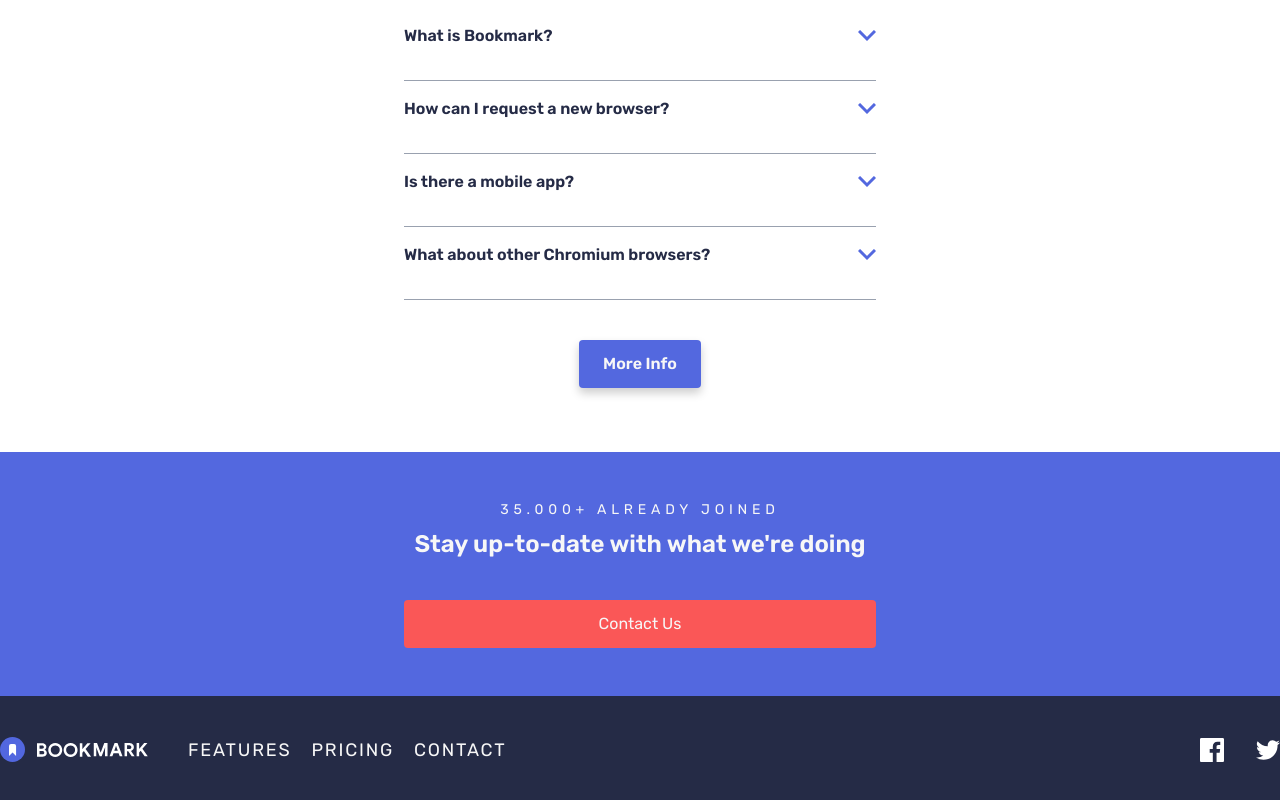
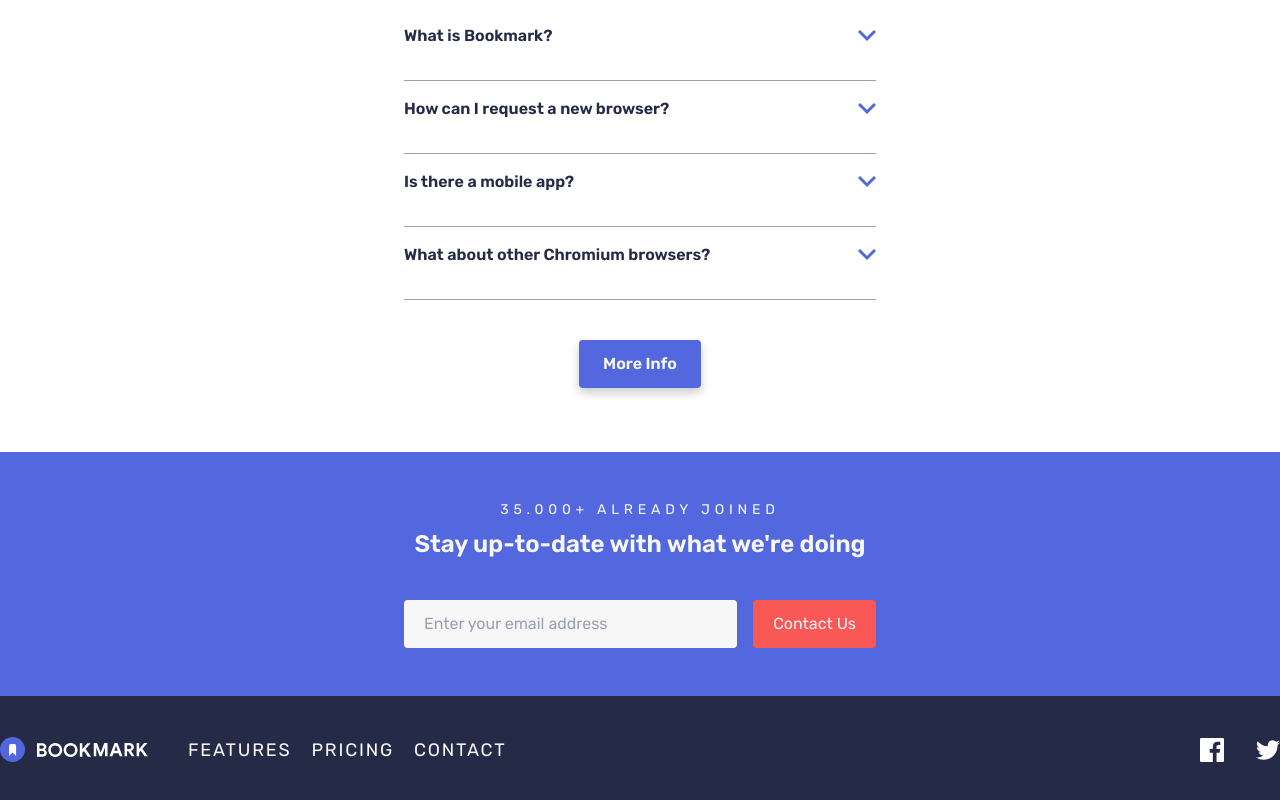
Before and after one commit to jayl-ch/bookmark-landing-page, a React (Vite) app: page / in a window 1280 px wide. Shown: the part 2364-3164 px from the top of the page. Built offline with nearby package versions, Linux system fonts and the light colour scheme.

Commit message:
Added contact form validation

```diff
--- a/src/components/MainContent/Contact.jsx
+++ b/src/components/MainContent/Contact.jsx
@@ -1,7 +1,9 @@
 import { validateEmail } from "../../utils/validate-form";
 import { submitForm } from "../../utils/form-submit";
-import { errorMessage } from "../../utils/input-message";
-import { errorBorder } from "../../utils/input-message";
+import { errorMessage } from "../../utils/input-error";
+import { errorBorder } from "../../utils/input-error";
+import { errorIcon } from "../../utils/input-error";
+import iconError from "../../assets/images/icon-error.svg";
 
 const ContactHeading = () => (
   <>
@@ -16,11 +18,31 @@ const ContactHeading = () => (
 
 const Form = ({ isValid, setIsValid }) => (
   <form
-    className="flex flex-col gap-4 md:flex-row md:justify-between"
+    className="flex flex-col gap-4 md:flex-row md:justify-between md:items-start"
     onSubmit={(e) => submitForm(e, isValid, setIsValid)}
   >
+    <div className="relative grow-1 md:self-stretch rounded bg-[var(--primary-red-400)]">
+      <input
+        onChange={(e) => validateEmail(e, setIsValid)}
+        type="email"
+        className={`bg-[var(--neutral-grey-50)] placeholder:text-gray-400 px-5 h-[3rem] py-2 w-full rounded outline-0 ${errorBorder(isValid)}`}
+        placeholder="Enter your email address"
+      />
+      <img
+        src={iconError}
+        alt=""
+        className={`absolute top-[.9125rem] right-3 ${errorIcon(isValid)}`}
+      />
+      <div
+        className={`transition-[bottom,max-height] bg-[var(--primary-red-400)] rounded-bl rounded-br overflow-hidden w-full flex items-end ${errorMessage(isValid)}`}
+      >
+        <p className="text-[var(--neutral-grey-50)] py-2 px-3 italic text-[.8rem]">
+          Whoops. make sure it's an email
+        </p>
+      </div>
+    </div>
     <button
-      className="bg-[var(--primary-red-400)] rounded py-3 text-[var(--neutral-grey-50)] cursor-pointer w-full"
+      className="bg-[var(--primary-red-400)] rounded py-3 px-5 text-[var(--neutral-grey-50)] cursor-pointer hover:text-[var(--primary-red-400)] hover:bg-[var(--neutral-grey-50)] hover:outline-[var(--primary-red-400)] hover:outline-2"
       type="submit"
     >
       Contact Us
--- /dev/null
+++ b/src/utils/input-error.js
@@ -0,0 +1,22 @@
+export function errorBorder(isValid) {
+  if (isValid === null) {
+    return;
+  } else {
+    if (!isValid) {
+      return " border-[var(--primary-red-400)] border-2";
+    }
+  }
+}
+
+export function errorMessage(isValid) {
+  if (isValid === null || isValid) {
+    return "max-h-0";
+  } else if (!isValid) {
+    return "max-h-10";
+  }
+}
+
+export function errorIcon(isValid) {
+  if (isValid === null || isValid) return "hidden";
+  else if (!isValid) return "block";
+}
--- a/src/utils/input-message.js
+++ /dev/null
@@ -1,19 +0,0 @@
-export function errorBorder(isValid) {
-  if (isValid === null) {
-    return;
-  } else {
-    if (!isValid) {
-      return " border-[var(--primary-red-400)] border-2";
-    }
-  }
-}
-
-export function errorMessage(isValid) {
-  if (isValid === null) {
-    return;
-  } else {
-    if (!isValid) {
-      return "max-h-10 px-4 py-1";
-    }
-  }
-}
```
